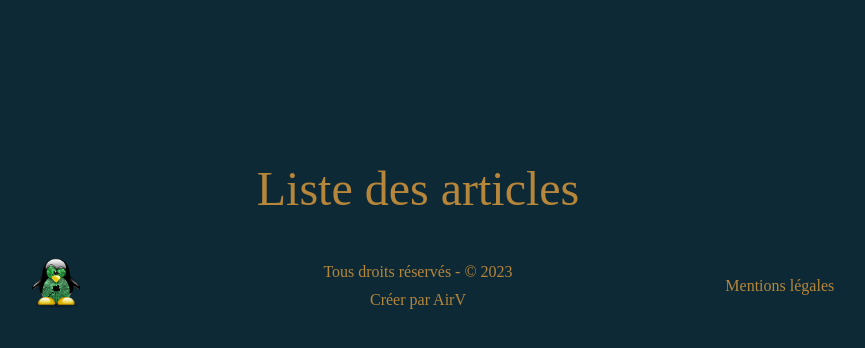
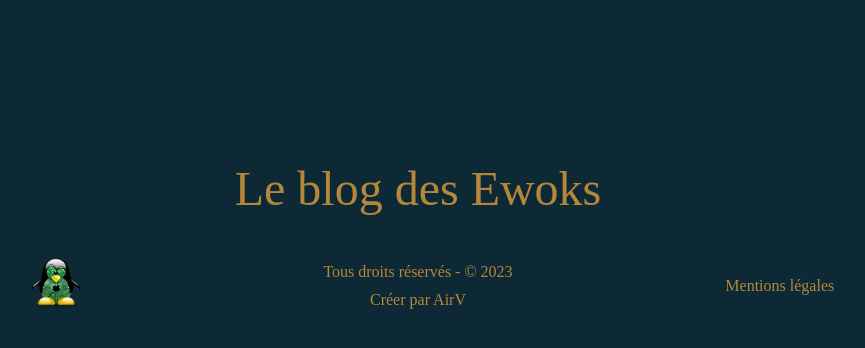
Before and after one commit to herveNkb/blog, a Symfony app: template templates/articles/index.html.twig in a window 1280 px wide. Shown: the part 92-440 px from the top of the page, without its empty margins (222-1087 px from the left). Run offline with Twig, Linux system fonts and the light colour scheme; the template is opened without the code that fills it, so the values that code supplies are empty; some libraries are stand-ins or nearby versions; some web fonts are replaced.

Commit message:
feat(articles page): HTML structure Structuring HTML and add class name.

```diff
--- a/templates/articles/index.html.twig
+++ b/templates/articles/index.html.twig
@@ -1,20 +1,28 @@
 {% extends 'base.html.twig' %}
 
-{% block title %}Listes des articles {% endblock %}
+{% block title %}Le blog des Ewoks{% endblock %}
 
 {% block body %}
-
-    <h1>Liste des articles</h1>
-    {% for article in articles %}
-        <h2 style="padding-top: 50px">{{ article.title }}</h2>
-        {#  The "... | raw" is a filter for not display HTML tag #}
-        <div style="padding-bottom: 50px">{{ article.content | raw }}</div>
-        <img src="{{ vich_uploader_asset(article, 'imageFile') }}" width="auto" height="300px" alt="{{ article.title }}">
-        {#        <img src="{{ asset( 'uploads/images/jar-jar-binks-643c017edf0f3384069897.png') }}" width="300" height="300"  alt="#"/>#}
-
-    {% endfor %}
-    {#  For display navigate arrow and number of page into pagination #}
-    {{ knp_pagination_render(articles) }}
-
-
+    <main class="blog-container">
+        <h1 class="blog-h1">Le blog des Ewoks</h1>
+        {% for article in articles %}
+            <section class="blog-section">
+                <h2 class="blog-h2">{{ article.title }}</h2>
+                <div class="blog-content">
+                    {{ article.content | raw }}  {#  The "... | raw" is a filter for not display HTML tag #}
+                </div>
+                <div class="blog-date">
+                    <p>Édité le {{ article.createdAt | date('d/m/Y') }}</p>
+                </div>
+                <div class="blog-image">
+                    <img
+                            src="{{ vich_uploader_asset(article, 'imageFile') }}"
+                            alt="Image de l'article {{ article.title }}"
+                    >
+                </div>
+            </section>
+        {% endfor %}
+        {#  For display navigate arrow and number of page into pagination #}
+        {{ knp_pagination_render(articles) }}
+    </main>
 {% endblock %}
```
